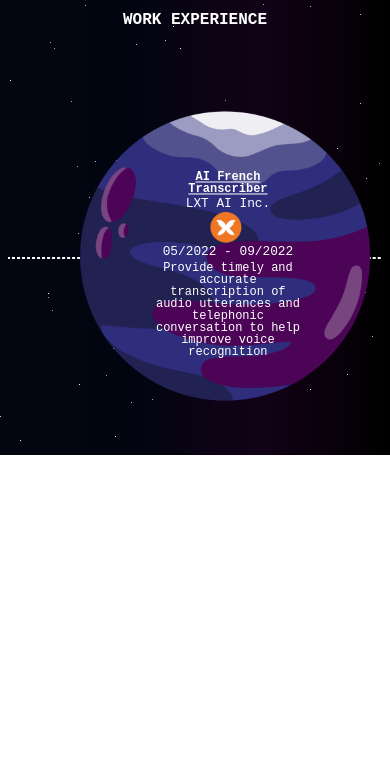
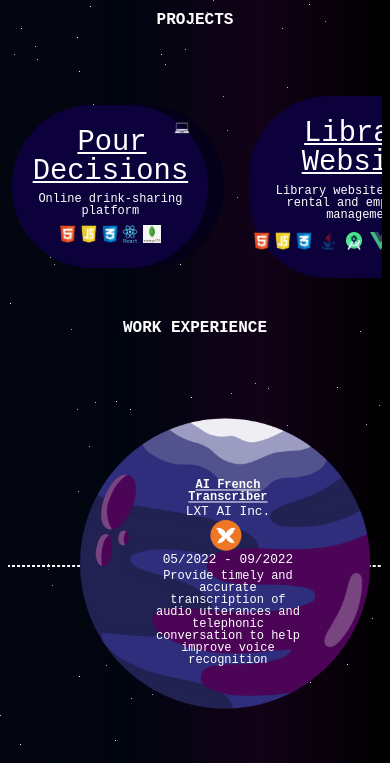
Before and after one commit to vy-khahuynh/vy-khahuynh.github.io, a plain HTML site: page content/mobile.html in a window 390 px wide. Shown: the part 909-1672 px from the top of the page. Before the commit the page ends 1364 px from the top, so only its background shows below. Drawn offline with nearby package versions, Linux system fonts and the light colour scheme.

Commit message:
Basic transition from desktop to mobile

```diff
--- a/content/mobile.html
+++ b/content/mobile.html
@@ -68,12 +68,13 @@
       , a new Montreal-based startup consulting firm.
     </p>
   </div>
-<!--
+
   <div id="projects" class="to-show-on-scroll">
     <h1>PROJECTS</h1>
+    <div id="project-gallery-container">
       <div id="project-gallery">
         <div>
-        <img src="./assets/images/360_F_249825007_f5dzNTBuUZoV5nERUWTlPDoU3cvLIBzn.png" alt="" class="stamp">
+          <img src="../assets/images/360_F_249825007_f5dzNTBuUZoV5nERUWTlPDoU3cvLIBzn.png" alt="" class="stamp">
           <h2>
             <a href="https://github.com/nielsmai/PourDecisions">
               Pour
@@ -82,13 +83,13 @@
           </h2>
           <span>Online drink-sharing platform</span>
           <div class="tech">
-          <img src="./assets/images/html-js-css-logos-icons-png-11662226457gj39p822kl.png" alt="">
-          <img src="./assets/images/png-transparent-react-react-native-logos-brands-in-colors-icon-thumbnail.png" alt="">
-          <img src="./assets/images/png-transparent-mongodb-original-wordmark-logo-icon-thumbnail.png" alt="">
+            <img src="../assets/images/html-js-css-logos-icons-png-11662226457gj39p822kl.png" alt="">
+            <img src="../assets/images/png-transparent-react-react-native-logos-brands-in-colors-icon-thumbnail.png" alt="">
+            <img src="../assets/images/png-transparent-mongodb-original-wordmark-logo-icon-thumbnail.png" alt="">
           </div>
         </div>
         <div>
-        <img src="./assets/images/360_F_249825007_f5dzNTBuUZoV5nERUWTlPDoU3cvLIBzn.png" alt="computer logo" class="stamp">
+          <img src="../assets/images/360_F_249825007_f5dzNTBuUZoV5nERUWTlPDoU3cvLIBzn.png" alt="computer logo" class="stamp">
           <h2>
             <a href="https://github.com/McGill-ECSE321-Fall2021/project-group-02">
               Library<br>Website
@@ -96,15 +97,15 @@
           </h2>
           <span>Library website for item rental and employment management</span>
           <div class="tech">
-          <img src="./assets/images/html-js-css-logos-icons-png-11662226457gj39p822kl.png" alt="">
-          <img src="./assets/images/Java-Emblem.png" alt="java logo">
-          <img src="./assets/images/Android_Studio_Icon_3.6.svg.png" alt="android studio logo">
-          <img src="./assets/images/Vue.js_Logo_2.svg.png" alt="vue.js logo">
-          <img src="./assets/images/postgresql-logo.png" alt="postgresql logo">
+            <img src="../assets/images/html-js-css-logos-icons-png-11662226457gj39p822kl.png" alt="">
+            <img src="../assets/images/Java-Emblem.png" alt="java logo">
+            <img src="../assets/images/Android_Studio_Icon_3.6.svg.png" alt="android studio logo">
+            <img src="../assets/images/Vue.js_Logo_2.svg.png" alt="vue.js logo">
+            <img src="../assets/images/postgresql-logo.png" alt="postgresql logo">
           </div>
         </div>
         <div>
-        <img src="./assets/images/360_F_249825007_f5dzNTBuUZoV5nERUWTlPDoU3cvLIBzn.png" alt="" class="stamp">
+          <img src="../assets/images/360_F_249825007_f5dzNTBuUZoV5nERUWTlPDoU3cvLIBzn.png" alt="" class="stamp">
           <h2>
             <a href="https://github.com/McGill-ECSE223-Winter2021/ecse223-group-project-07">
               CarShop<br>Website
@@ -112,31 +113,32 @@
           </h2>
           <span>Car garage website for appointment management</span>
           <div class="tech">
-          <img src="./assets/images/html-js-css-logos-icons-png-11662226457gj39p822kl.png" alt="html, js and css logo">
-          <img src="./assets/images/Java-Emblem.png" alt="">
-          <img src="./assets/images/springio-ar21.png" alt="">
-          <img src="./assets/images/uml-tools5.png" alt="">
+            <img src="../assets/images/html-js-css-logos-icons-png-11662226457gj39p822kl.png" alt="html, js and css logo">
+            <img src="../assets/images/Java-Emblem.png" alt="">
+            <img src="../assets/images/springio-ar21.png" alt="">
+            <img src="../assets/images/uml-tools5.png" alt="">
           </div>
         </div>
         <div>
-        <img src="./assets/images/amazon-database-logo-black-and-white.png" alt="database logo" class="stamp">
+          <img src="../assets/images/amazon-database-logo-black-and-white.png" alt="database logo" class="stamp">
           <h2>
             Soccer<br>Database
           </h2>
           <span>Soccer World Cup database to keep track of statistics of each World Cup</span>
           <div class="tech">
-          <img src="./assets/images/Java-Emblem.png" alt="">
-          <img src="./assets/images/png-clipart-ibm-db2-logo-ibm-db2-database-computer-software-sql-ibm-text-rectangle-thumbnail.png" alt="db2 logo">
+            <img src="../assets/images/Java-Emblem.png" alt="">
+            <img src="../assets/images/png-clipart-ibm-db2-logo-ibm-db2-database-computer-software-sql-ibm-text-rectangle-thumbnail.png" alt="db2 logo">
           </div>
         </div>
         <div>
-        <a href="./assets/files/Resume_Vy_Kha_Huynh_full.pdf" download="Vy-Kha_Huynh_Resume">
+          <a href="../assets/files/Resume_Vy_Kha_Huynh_full.pdf" download="Vy-Kha_Huynh_Resume">
             More
           </a>
         </div>
       </div>
     </div>
--->
+  </div>
+
   <div id="work" class="to-show-on-scroll">
     <h1>WORK EXPERIENCE</h1>
     <div id="work-gallery-container">
--- a/styles/style.css
+++ b/styles/style.css
@@ -745,7 +745,7 @@ main > div:nth-child(n){
   justify-content: center;
 }
 .tech img{
-  height: 1.5em;
+  height: 5vh;
 }
 
 #current::before{
--- a/styles/style_mobile.css
+++ b/styles/style_mobile.css
@@ -652,6 +652,15 @@ html::-webkit-scrollbar{
     transform: rotateY(180deg);
   }
 
+  .stamp{
+    position: absolute;
+    height: 1em;
+    right: 7.5%;
+    top: 7.5%;
+    filter: invert(1);
+    -webkit-filter: invert(1);
+  }
+
   .minimized{
     scale: 75%;
     opacity: 0.7;
@@ -844,7 +853,7 @@ html::-webkit-scrollbar{
     nav ul li a:nth-child(n){
         padding: 0.3rem 0.5rem 0.3rem 0.5rem;
     }
-    #work-gallery-container{
+    #work-gallery-container, #project-gallery-container{
         width: 100%;
         overflow-x: scroll;
         overflow-y: hidden;
```
Lines whose indentation alone changed are shown as unchanged.
